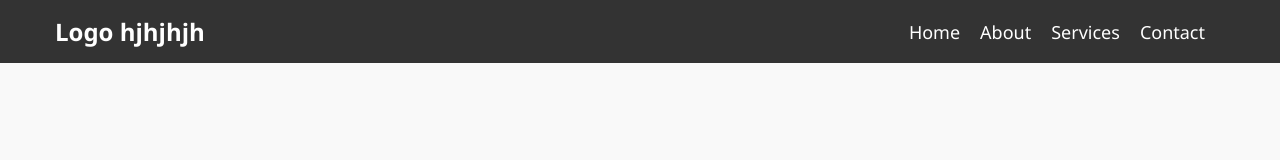
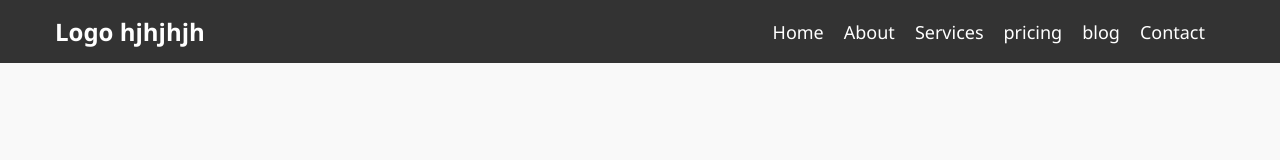
Before and after one commit to DNP-LR/NTECH_INTERNS01_PROJECT, a website built with webpack: page pages/About.html in a window 1280 px wide. Built offline with nearby package versions, Linux system fonts and the light colour scheme.

Commit message:
about pae (#13)
* about pae

* nav section

```diff
--- a/pages/About.html
+++ b/pages/About.html
@@ -18,6 +18,8 @@
               <li><a href="#home">Home</a></li>
               <li><a href="pages/index.html">About</a></li>
               <li><a href="#services">Services</a></li>
+              <li><a href="pricing">pricing</a></li>
+              <li><a href="blog">blog</a></li>
               <li><a href="#contact">Contact</a></li>
             </ul>
           </div>
```
